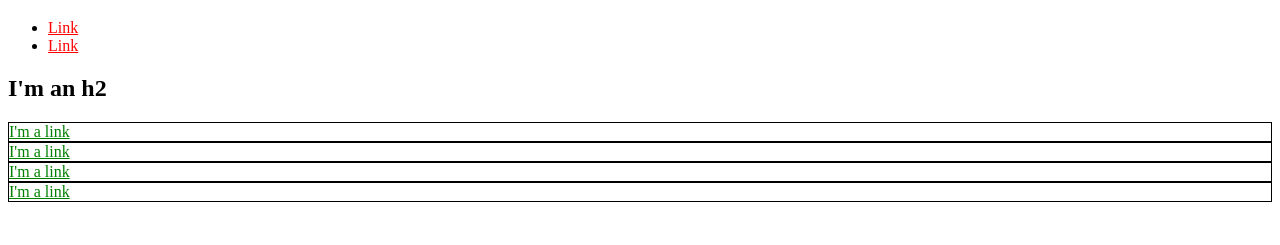
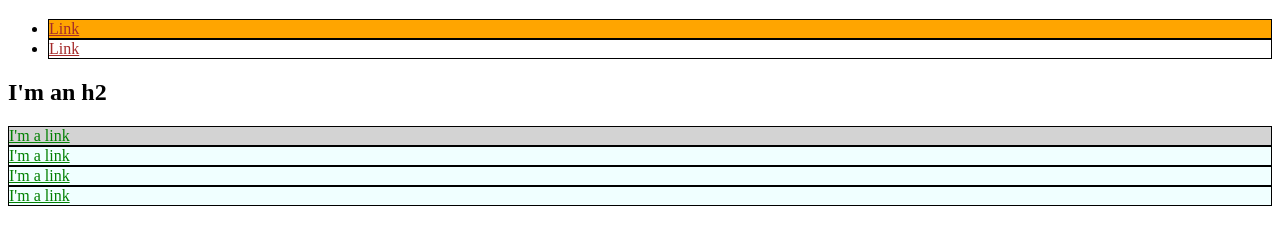
Before and after one commit to David-Pancic/sample_css, a plain HTML site: page index.html in a window 1280 px wide. Shown: the part 61-306 px from the top of the page. Drawn offline with Linux system fonts and the light colour scheme.

Commit message:
Add some css to homepage

```diff
--- a/index.html
+++ b/index.html
@@ -3,29 +3,52 @@
   <head>
     <meta charset="utf-8">
     <title>Test page: Don't Panic</title>
+    <style>
+    a {
+      color: red;
+    }
+    .bio-box a {
+      color: green;
+    }
+    .bio-box, li {
+      border: 1px solid black;
+    }
+    #exec-bio {
+      background-color: lightgrey;
+    }
+    li a {
+      color: brown;
+    }
+    .pretty {
+      background-color: azure;
+    }
+    #special {
+      background-color: orange;
+    }
+    </style>
   </head>
   <body>
     <h1>I'm an h1</h1>
     <ul>
-      <li>
-        <a href="http://example.com/" style="color: red;">Link</a>
+      <li id="special">
+        <a href="http://example.com/">Link</a>
       </li>
       <li>
-        <a href="http://example.com" style="color:red;">Link</a>
+        <a href="http://example.com/">Link</a>
       </li>
     </ul>
     <h2>I'm an h2</h2>
-    <div style="border: 1px solid black;">
-      <a href="http://example.com" style="color: green;">I'm a link</a>
+    <div id="exec-bio" class="bio-box pretty">
+      <a href="http://example.com/">I'm a link</a>
     </div>
-    <div style="border: 1px solid black;">
-      <a href="http://example.com" style="color: green;">I'm a link</a>
+    <div class="bio-box pretty">
+      <a href="http://example.com/">I'm a link</a>
     </div>
-    <div style="border: 1px solid black;">
-      <a href="http://example.com" style="color: green;">I'm a link</a>
+    <div class="bio-box pretty">
+      <a href="http://example.com/">I'm a link</a>
     </div>
-    <div style="border: 1px solid black;">
-      <a href="http://example.com" style="color: green;">I'm a link</a>
+    <div class="bio-box pretty">
+      <a href="http://example.com/">I'm a link</a>
     </div>
   </body>
 </html>
```
